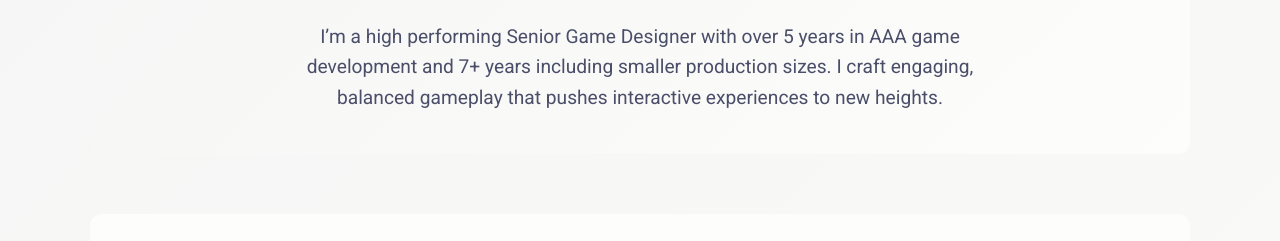
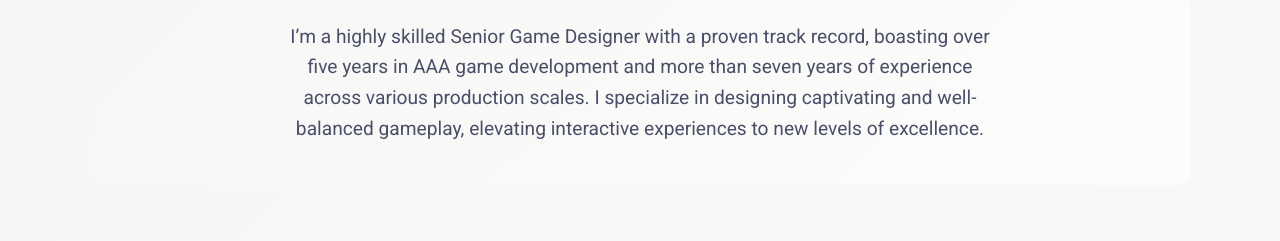
Before and after one commit to EmreBugday99/EmreBugday99.github.io, a plain HTML site: page index.html in a window 1280 px wide. Shown: the part 255-496 px from the top of the page. Drawn offline with Linux system fonts and the light colour scheme.

Commit message:
About Me updated

```diff
--- a/index.html
+++ b/index.html
@@ -349,7 +349,7 @@
 
     <section id="about">
         <h2>About Me</h2>
-        <p>I’m a high performing Senior Game Designer with over 5 years in AAA game development and 7+ years including smaller production sizes. I craft engaging, balanced gameplay that pushes interactive experiences to new heights.</p>
+        <p>I’m a highly skilled Senior Game Designer with a proven track record, boasting over five years in AAA game development and more than seven years of experience across various production scales. I specialize in designing captivating and well-balanced gameplay, elevating interactive experiences to new levels of excellence.</p>
     </section>
 
     <section id="why-hire">
```
